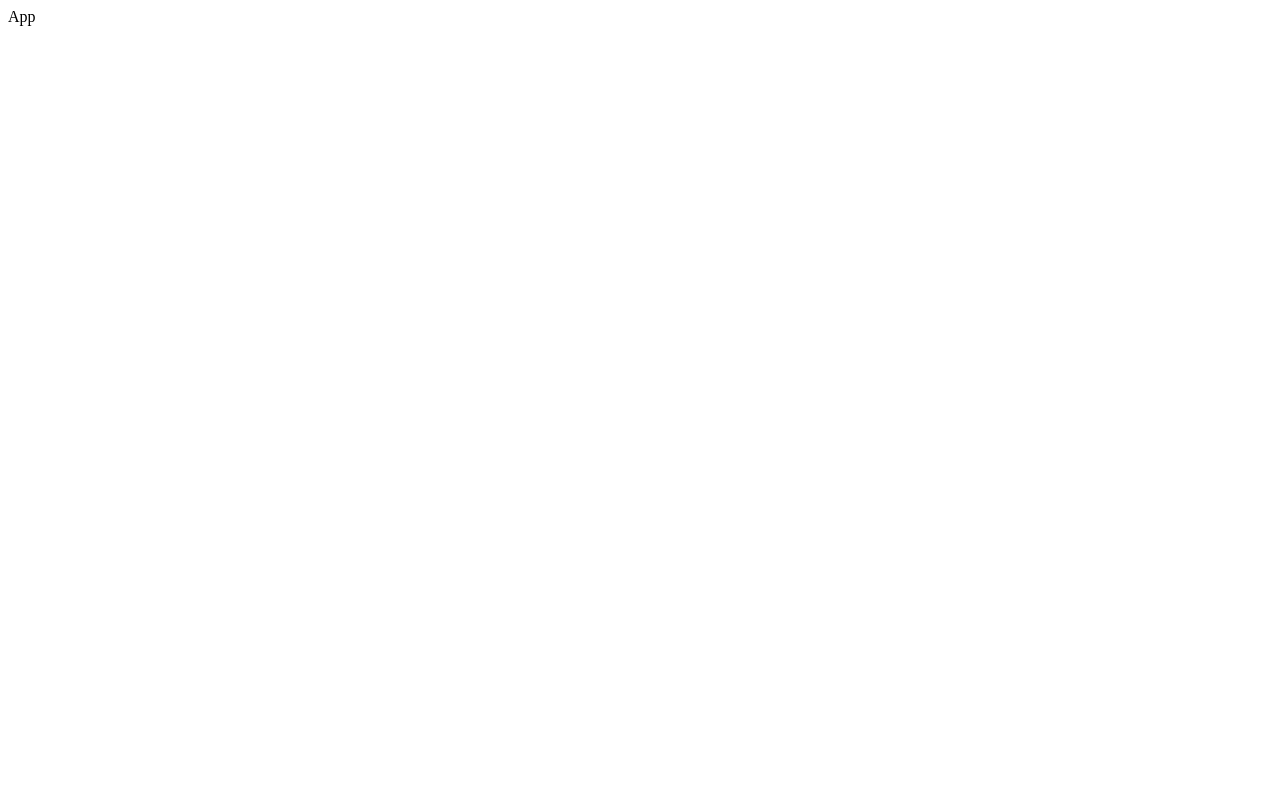
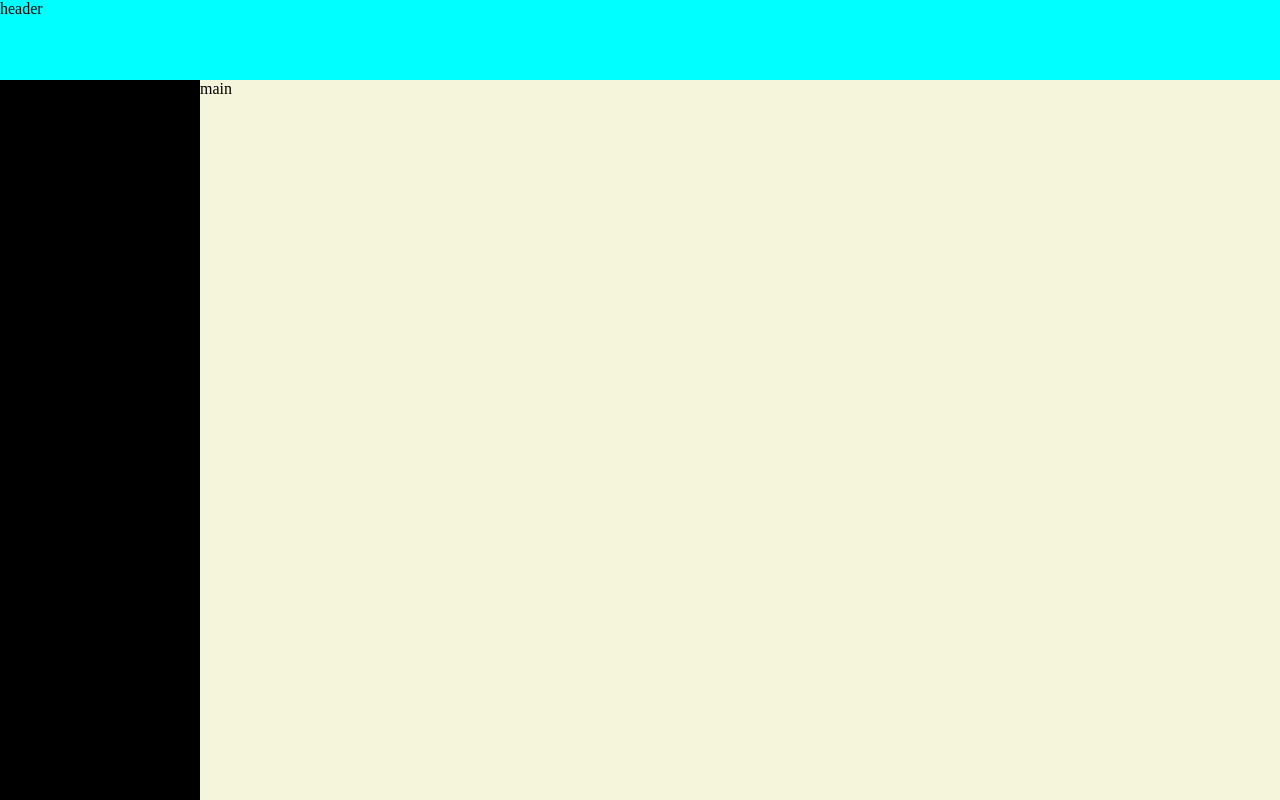
Before and after one commit to register2019/vue-scaff, a Vue app: page / in a window 1280 px wide. Built offline with nearby package versions, Linux system fonts and the light colour scheme.

Commit message:
feat: 添加布局

```diff
--- a/components.d.ts
+++ b/components.d.ts
@@ -9,7 +9,11 @@ export {}
 
 declare module '@vue/runtime-core' {
   export interface GlobalComponents {
+    ElAside: typeof import('element-plus/es')['ElAside']
     ElButton: typeof import('element-plus/es')['ElButton']
+    ElContainer: typeof import('element-plus/es')['ElContainer']
+    ElHeader: typeof import('element-plus/es')['ElHeader']
+    ElMain: typeof import('element-plus/es')['ElMain']
     HelloWorld: typeof import('./src/components/HelloWorld.vue')['default']
     RouterLink: typeof import('vue-router')['RouterLink']
     RouterView: typeof import('vue-router')['RouterView']
--- a/src/App.vue
+++ b/src/App.vue
@@ -1,24 +1,11 @@
 <template>
-  <div>App</div>
+  <router-view>
+    <layout-index />
+  </router-view>
 </template>
 
 <script lang="ts" setup>
-import { onMounted } from "vue";
-import request from "./config/request";
-
-const getRunGraphData = () => {
-  return request.get("/getRunGraphData");
-};
-
-onMounted(() => {
-  // testAxios();
-  // testAxios();
-});
-
-const testAxios = async () => {
-  const data = await getRunGraphData();
-  console.log(data);
-};
+import LayoutIndex from "./layout/layout-index.vue";
 </script>
 
 <style lang="scss" scoped></style>
--- /dev/null
+++ b/src/layout/layout-header.vue
@@ -0,0 +1,14 @@
+<template>
+  <div class="header">header</div>
+</template>
+
+<script lang="ts" setup>
+import { ref, reactive, watch, computed } from "vue";
+</script>
+
+<style lang="scss" scoped>
+.header {
+  height: 100%;
+  background-color: aqua;
+}
+</style>
--- /dev/null
+++ b/src/layout/layout-index.vue
@@ -0,0 +1,34 @@
+<template>
+  <el-container>
+    <el-header class="header" height="80px">
+      <layout-header />
+    </el-header>
+    <el-container class="container">
+      <el-aside class="aside" width="200px">
+        <layout-sider />
+      </el-aside>
+      <el-main class="main">
+        <layout-main />
+      </el-main>
+    </el-container>
+  </el-container>
+</template>
+
+<script lang="ts" setup>
+import { ref, reactive, watch, computed } from "vue";
+import LayoutSider from "./layout-sider.vue";
+import LayoutHeader from "./layout-header.vue";
+import LayoutMain from "./layout-main.vue";
+</script>
+
+<style lang="scss" scoped>
+.header,
+.aside,
+.main {
+  padding: 0;
+}
+
+.container {
+  height: calc(100vh - 80px);
+}
+</style>
--- /dev/null
+++ b/src/layout/layout-main.vue
@@ -0,0 +1,14 @@
+<template>
+  <div class="main">main</div>
+</template>
+
+<script lang="ts" setup>
+import { ref, reactive, watch, computed } from "vue";
+</script>
+
+<style lang="scss" scoped>
+.main {
+  height: 100%;
+  background-color: beige;
+}
+</style>
--- /dev/null
+++ b/src/layout/layout-sider.vue
@@ -0,0 +1,14 @@
+<template>
+  <div class="header">sider</div>
+</template>
+
+<script lang="ts" setup>
+import { ref, reactive, watch, computed } from "vue";
+</script>
+
+<style lang="scss" scoped>
+.header {
+  height: 100%;
+  background-color: black;
+}
+</style>
--- a/src/main.ts
+++ b/src/main.ts
@@ -1,6 +1,6 @@
 import { createApp } from "vue";
 import { createPinia } from "pinia";
-
+import "./styles/index.scss";
 import App from "./App.vue";
 import router from "./router";
 
--- /dev/null
+++ b/src/styles/index.scss
@@ -0,0 +1,4 @@
+body {
+  padding: 0;
+  margin: 0;
+}
```
